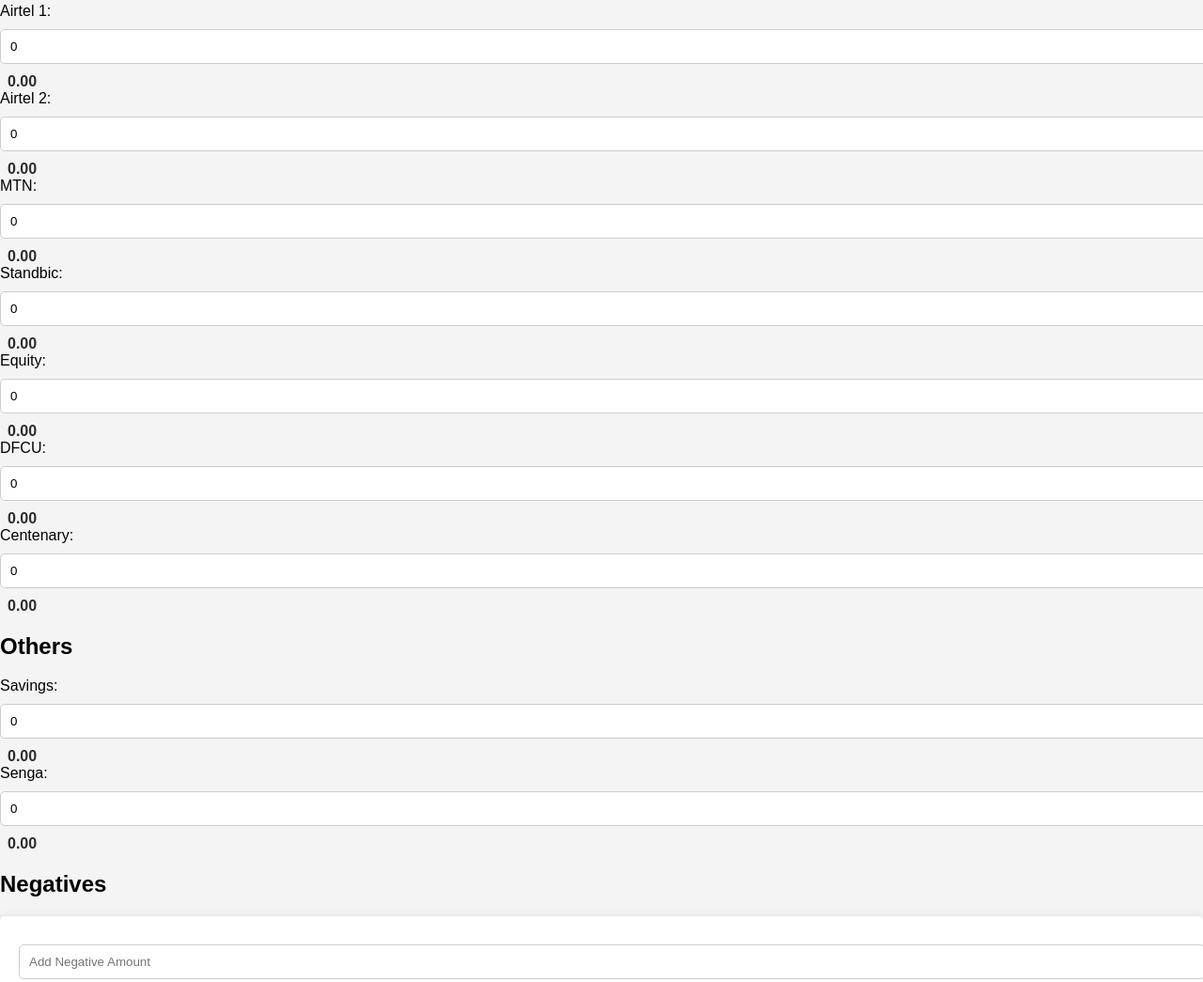
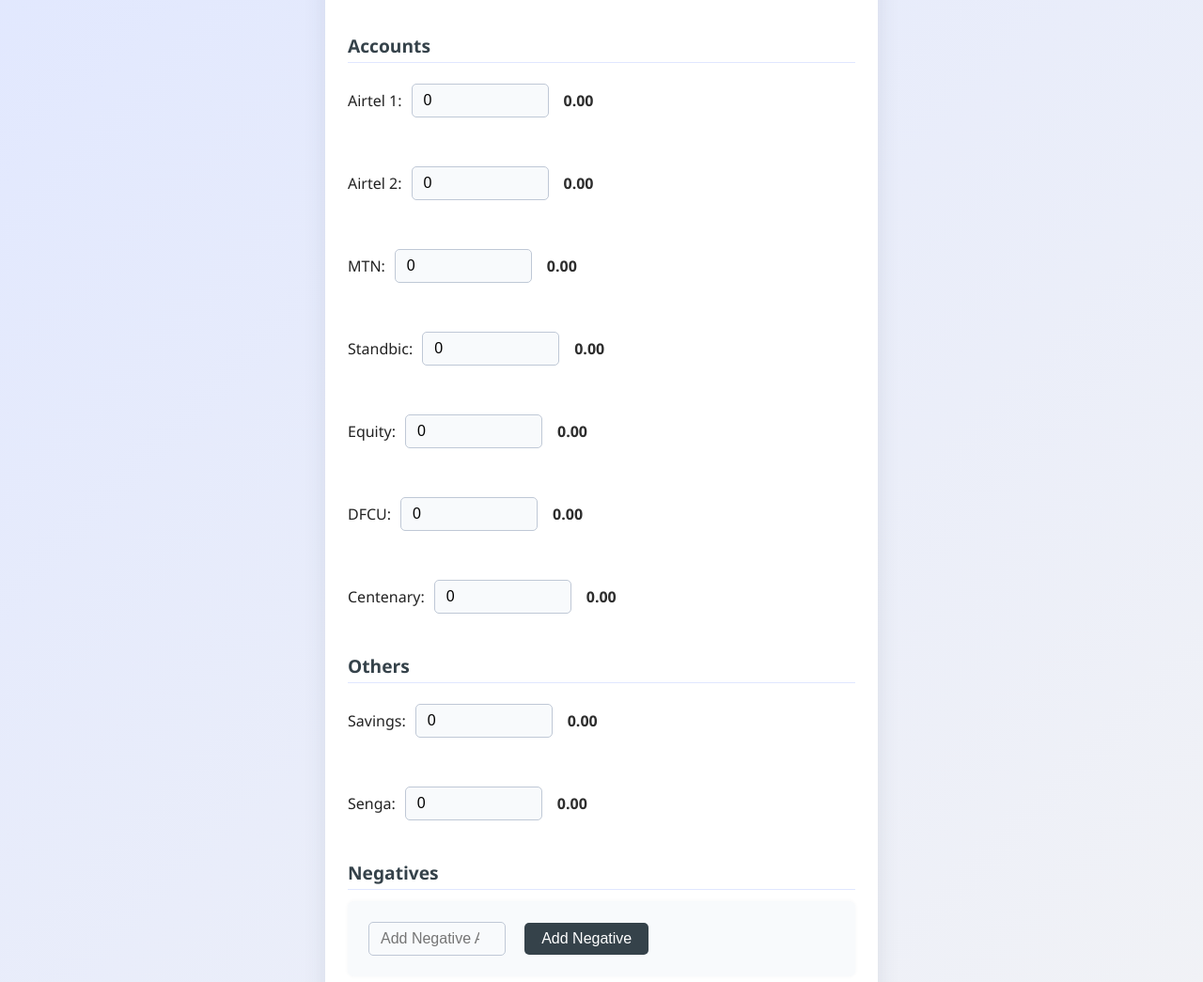
Before and after one commit to CarlusInnocent/balancing, a plain HTML site: page index.html in a window 1280 px wide. Shown: the part 265-1310 px from the top of the page at 94% size. Drawn offline with Linux system fonts and the light colour scheme.

Commit message:
improved csc

```diff
--- a/main.css
+++ b/main.css
@@ -1,19 +1,22 @@
 body {
-    font-family: Arial, sans-serif;
+    font-family: 'Segoe UI', Arial, sans-serif;
     margin: 0;
     padding: 0;
-    background-color: #f4f4f4;
+    background: linear-gradient(135deg, #e0e7ff 0%, #f4f4f4 100%);
 }
 
 header {
     background: #35424a;
-    color: #ffffff;
-    padding: 10px 0;
+    color: #fff;
+    padding: 24px 0 16px 0;
     text-align: center;
+    box-shadow: 0 2px 8px rgba(53,66,74,0.08);
 }
 
 h1 {
     margin: 0;
+    font-size: 2.2rem;
+    letter-spacing: 2px;
 }
 
 .container {
@@ -22,40 +25,115 @@ h1 {
     overflow: hidden;
 }
 
-form {
-    background: #ffffff;
-    padding: 20px;
-    border-radius: 5px;
-    box-shadow: 0 0 10px rgba(0, 0, 0, 0.1);
+main {
+    width: 100%;
+    max-width: 540px;
+    margin: 32px auto;
+    background: #fff;
+    border-radius: 12px;
+    box-shadow: 0 4px 24px rgba(53,66,74,0.10);
+    padding: 32px 24px;
+}
+
+section {
+    margin-bottom: 32px;
+}
+
+section h2 {
+    font-size: 1.2rem;
+    color: #35424a;
+    margin-bottom: 12px;
+    border-bottom: 1px solid #e0e7ff;
+    padding-bottom: 4px;
+}
+
+label {
+    display: flex;
+    align-items: center;
+    margin-bottom: 10px;
+    font-size: 1rem;
+    color: #222;
 }
 
 input[type="text"],
-input[type="number"],
-button {
-    padding: 10px;
+input[type="number"] {
+    padding: 8px 12px;
     margin: 10px 0;
     width: 100%;
     border: 1px solid #ccc;
     border-radius: 5px;
 }
 
+input[type="number"] {
+    margin-left: 10px;
+    margin-right: 8px;
+    width: 120px;
+    border: 1px solid #bfc8d6;
+    border-radius: 5px;
+    font-size: 1rem;
+    background: #f8fafc;
+    transition: border-color 0.2s;
+}
+
+input[type="number"]:focus {
+    border-color: #35424a;
+    outline: none;
+}
+
+.formatted {
+    font-weight: bold;
+    color: #35424a;
+    margin-left: 6px;
+}
+
+form {
+    background: #f8fafc;
+    padding: 12px;
+    border-radius: 6px;
+    box-shadow: 0 0 4px rgba(53,66,74,0.04);
+    margin-bottom: 10px;
+}
+
 button {
     background: #35424a;
-    color: #ffffff;
+    color: #fff;
     border: none;
+    border-radius: 5px;
+    padding: 8px 18px;
+    font-size: 1rem;
     cursor: pointer;
+    margin-left: 8px;
+    transition: background 0.2s;
 }
 
 button:hover {
     background: #45a049;
 }
 
+ul {
+    list-style: none;
+    padding-left: 0;
+    margin: 0;
+}
+
+ul li {
+    background: #e0e7ff;
+    margin-bottom: 6px;
+    padding: 8px 12px;
+    border-radius: 5px;
+    display: flex;
+    justify-content: space-between;
+    align-items: center;
+    font-size: 1rem;
+}
+
 footer {
     text-align: center;
     padding: 20px;
     background: #35424a;
-    color: #ffffff;
+    color: #fff;
     position: relative;
     bottom: 0;
     width: 100%;
+    margin-top: 20px;
 }
```
